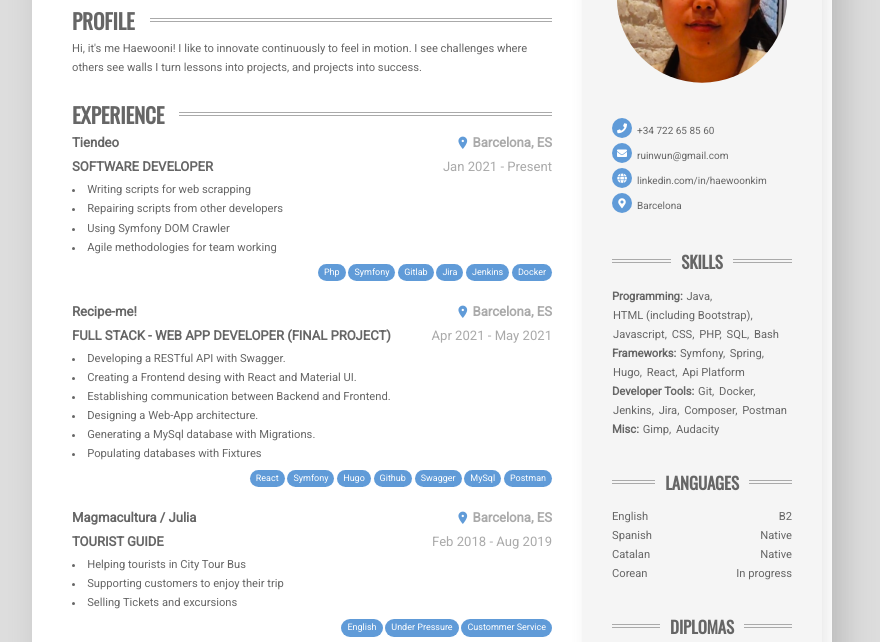
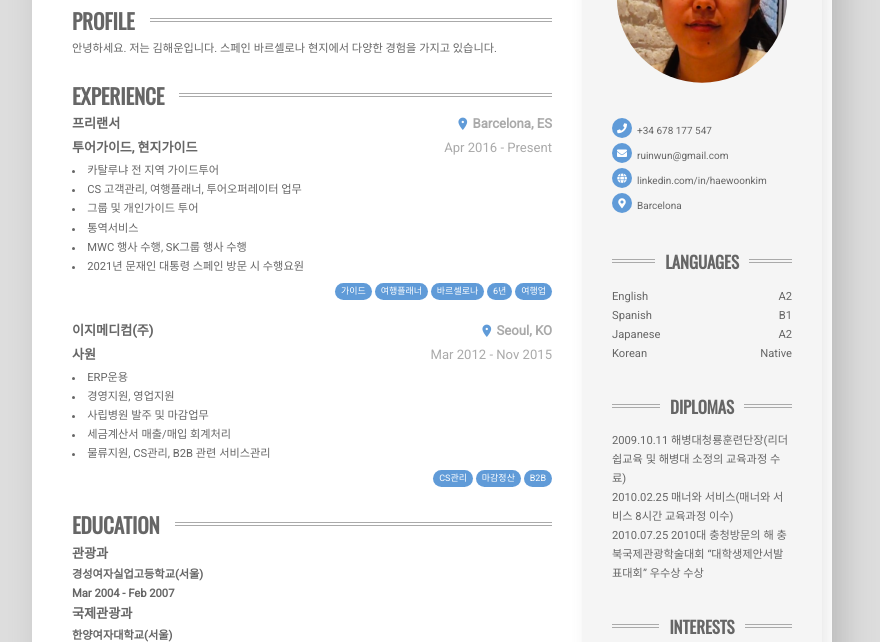
Before and after one commit to HaeWoonKIM/CV_2021, a plain HTML site: page docs/index.html in a window 1280 px wide. Shown: the part 172-814 px from the top of the page, without its empty margins (208-1088 px from the left). Drawn offline with nearby package versions, Linux system fonts and the light colour scheme.

Commit message:
이력서작성완료

```diff
--- a/docs/index.html
+++ b/docs/index.html
@@ -25,7 +25,7 @@
         <h2 class="section__title">Profile</h2>
     </div>
     <div class="section__content">
-        <p>Hi, it's me Haewooni! I like to innovate continuously to feel in motion. I see challenges where others see walls I turn lessons into projects, and projects into success.</p>
+        <p>안녕하세요. 저는 김해운입니다. 스페인 바르셀로나 현지에서 다양한 경험을 가지고 있습니다.</p>
     </div>
 </div>
 
@@ -41,7 +41,7 @@
             <div class="experience__item">
                 <div class="experience__header">
                     <h3 class="experience__company">
-                        Tiendeo
+                        프리랜서
                     </h3>
                     <h3 class="experience__place">Barcelona, ES</h3>
                 </div>
@@ -49,35 +49,37 @@
                 <div class="experience__job">
                     <div class="experience__subheader">
                         <h3 class="experience__position">
-                            Software Developer
+                            투어가이드, 현지가이드
                         </h3>
-                        <h3 class="experience__date">Jan 2021 - Present</h3>
+                        <h3 class="experience__date">Apr 2016 - Present</h3>
                     </div>
                     <ul>
 
-                        <li class="experience__bullet">Writing scripts for web scrapping</li>
+                        <li class="experience__bullet">카탈루냐 전 지역 가이드투어</li>
 
-                        <li class="experience__bullet">Repairing scripts from other developers</li>
+                        <li class="experience__bullet">CS 고객관리, 여행플래너, 투어오퍼레이터 업무</li>
 
-                        <li class="experience__bullet">Using Symfony DOM Crawler</li>
+                        <li class="experience__bullet">그룹 및 개인가이드 투어</li>
 
-                        <li class="experience__bullet">Agile methodologies for team working</li>
+                        <li class="experience__bullet">통역서비스</li>
+
+                        <li class="experience__bullet">MWC 행사 수행, SK그룹 행사 수행</li>
+
+                        <li class="experience__bullet">2021년 문재인 대통령 스페인 방문 시 수행요원</li>
 
                     </ul>
                     <div class="experience__badges">
                         <ul>
 
-                            <li class="experience__badge">Php</li>
+                            <li class="experience__badge">가이드</li>
 
-                            <li class="experience__badge">Symfony</li>
+                            <li class="experience__badge">여행플래너</li>
 
-                            <li class="experience__badge">Gitlab</li>
+                            <li class="experience__badge">바르셀로나</li>
 
-                            <li class="experience__badge">Jira</li>
+                            <li class="experience__badge">6년</li>
 
-                            <li class="experience__badge">Jenkins</li>
-
-                            <li class="experience__badge">Docker</li>
+                            <li class="experience__badge">여행업</li>
 
                         </ul>
                     </div>
@@ -88,88 +90,39 @@
             <div class="experience__item">
                 <div class="experience__header">
                     <h3 class="experience__company">
-                        Recipe-me!
+                        이지메디컴(주)
                     </h3>
-                    <h3 class="experience__place">Barcelona, ES</h3>
+                    <h3 class="experience__place">Seoul, KO</h3>
                 </div>
 
                 <div class="experience__job">
                     <div class="experience__subheader">
                         <h3 class="experience__position">
-                            Full Stack - WEB APP DEVELOPER (Final Project)
+                            사원
                         </h3>
-                        <h3 class="experience__date">Apr 2021 - May 2021</h3>
+                        <h3 class="experience__date">Mar 2012 - Nov 2015</h3>
                     </div>
                     <ul>
 
-                        <li class="experience__bullet">Developing a RESTful API with Swagger.</li>
+                        <li class="experience__bullet">ERP운용</li>
 
-                        <li class="experience__bullet">Creating a Frontend desing with React and Material UI.</li>
+                        <li class="experience__bullet">경영지원, 영업지원</li>
 
-                        <li class="experience__bullet">Establishing communication between Backend and Frontend.</li>
+                        <li class="experience__bullet">사립병원 발주 및 마감업무</li>
 
-                        <li class="experience__bullet">Designing a Web-App architecture.</li>
+                        <li class="experience__bullet">세금계산서 매출/매입 회계처리</li>
 
-                        <li class="experience__bullet">Generating a MySql database with Migrations.</li>
-
-                        <li class="experience__bullet">Populating databases with Fixtures</li>
+                        <li class="experience__bullet">물류지원, CS관리, B2B 관련 서비스관리</li>
 
                     </ul>
                     <div class="experience__badges">
                         <ul>
 
-                            <li class="experience__badge">React</li>
+                            <li class="experience__badge">CS관리</li>
 
-                            <li class="experience__badge">Symfony</li>
+                            <li class="experience__badge">마감정산</li>
 
-                            <li class="experience__badge">Hugo</li>
-
-                            <li class="experience__badge">Github</li>
-
-                            <li class="experience__badge">Swagger</li>
-
-                            <li class="experience__badge">MySql</li>
-
-                            <li class="experience__badge">Postman</li>
-
-                        </ul>
-                    </div>
-                </div>
-
-            </div>
-
-            <div class="experience__item">
-                <div class="experience__header">
-                    <h3 class="experience__company">
-                        Magmacultura / Julia
-                    </h3>
-                    <h3 class="experience__place">Barcelona, ES</h3>
-                </div>
-
-                <div class="experience__job">
-                    <div class="experience__subheader">
-                        <h3 class="experience__position">
-                            TOURIST GUIDE
-                        </h3>
-                        <h3 class="experience__date">Feb 2018 - Aug 2019</h3>
-                    </div>
-                    <ul>
-
-                        <li class="experience__bullet">Helping tourists in City Tour Bus</li>
-
-                        <li class="experience__bullet">Supporting customers to enjoy their trip</li>
-
-                        <li class="experience__bullet">Selling Tickets and excursions</li>
-
-                    </ul>
-                    <div class="experience__badges">
-                        <ul>
-
-                            <li class="experience__badge">English</li>
-
-                            <li class="experience__badge">Under Pressure</li>
-
-                            <li class="experience__badge">Custommer Service</li>
+                            <li class="experience__badge">B2B</li>
 
                         </ul>
                     </div>
@@ -192,17 +145,17 @@
     <div class="section__content">
 
             <div class="education__item">
-                <h3 class="education__title">Vocational Qualification on Web App Development</h3>
-                <h4 class="education__place">Institute Jaume Balmes (Barcelona)</h4>
-                <h4 class="education__date">Sep 2019 - May 2021</h4>
-                <div class="education__description">Specialised in React and Symfony5</div>
+                <h3 class="education__title">관광과</h3>
+                <h4 class="education__place">경성여자실업고등학교(서울)</h4>
+                <h4 class="education__date">Mar 2004 - Feb 2007</h4>
+                <div class="education__description"></div>
             </div>
 
             <div class="education__item">
-                <h3 class="education__title">Degree in Dramatic Arts</h3>
-                <h4 class="education__place">ESADIB (Dramatic Arts School from Balearic Islands)</h4>
-                <h4 class="education__date">Sep 2013 - Jun 2017</h4>
-                <div class="education__description">Specialised in textual acting</div>
+                <h3 class="education__title">국제관광과</h3>
+                <h4 class="education__place">한양여자대학교(서울)</h4>
+                <h4 class="education__date">Mar 2009 - Feb 2011</h4>
+                <div class="education__description">학점 3.32 / 4.5</div>
             </div>
 
     </div>
@@ -225,7 +178,7 @@
     <ul>
 
         <li class="contact__item">
-            <i class="fas fa-phone"></i><span>+34 722 65 85 60</span>
+            <i class="fas fa-phone"></i><span>+34 678 177 547</span>
         </li>
 
         <li class="contact__item">
@@ -245,79 +198,6 @@
 
 
 
-<div class="sideSection">
-    <div class="sideSection__heading">
-        <h2 class="sideSection__title">Skills</h2>
-    </div>
-    <div class="sideSection__content">
-        <ul class="skills">
-            <li>
-
-                <ul class="skills__group">
-                    <span>Programming</span>
-
-                    <li>Java</li>
-
-                    <li>HTML (including Bootstrap)</li>
-
-                    <li>Javascript</li>
-
-                    <li>CSS</li>
-
-                    <li>PHP</li>
-
-                    <li>SQL</li>
-
-                    <li>Bash</li>
-
-                </ul>
-
-                <ul class="skills__group">
-                    <span>Frameworks</span>
-
-                    <li>Symfony</li>
-
-                    <li>Spring</li>
-
-                    <li>Hugo</li>
-
-                    <li>React</li>
-
-                    <li>Api Platform</li>
-
-                </ul>
-
-                <ul class="skills__group">
-                    <span>Developer Tools</span>
-
-                    <li>Git</li>
-
-                    <li>Docker</li>
-
-                    <li>Jenkins</li>
-
-                    <li>Jira</li>
-
-                    <li>Composer</li>
-
-                    <li>Postman</li>
-
-                </ul>
-
-                <ul class="skills__group">
-                    <span>Misc</span>
-
-                    <li>Gimp</li>
-
-                    <li>Audacity</li>
-
-                </ul>
-
-            </li>
-        </ul>
-    </div>
-</div>
-
 
 
 <div class="sideSection">
@@ -329,22 +209,22 @@
 
             <li class="language__item">
                 <div class="language__name">English</div>
-                <div class="language__level">B2</div>
+                <div class="language__level">A2</div>
             </li>
 
             <li class="language__item">
                 <div class="language__name">Spanish</div>
-                <div class="language__level">Native</div>
+                <div class="language__level">B1</div>
             </li>
 
             <li class="language__item">
-                <div class="language__name">Catalan</div>
-                <div class="language__level">Native</div>
+                <div class="language__name">Japanese</div>
+                <div class="language__level">A2</div>
             </li>
 
             <li class="language__item">
-                <div class="language__name">Corean</div>
-                <div class="language__level">In progress</div>
+                <div class="language__name">Korean</div>
+                <div class="language__level">Native</div>
             </li>
 
         </ul>
@@ -360,9 +240,11 @@
     <div class="sideSection__content">
         <ul>
 
-            <li>Symfony 5 Advanced Course (2021)</li>
+            <li>2009.10.11 해병대청룡훈련단장(리더쉽교육 및 해병대 소정의 교육과정 수료)</li>
 
-            <li>HTML5 & CSS3 (2021)</li>
+            <li>2010.02.25 매너와 서비스(매너와 서비스 8시간 교육과정 이수)</li>
+
+            <li>2010.07.25 2010대 충청방문의 해 충북국제관광학술대회 “대학생제안서발표대회” 우수상 수상</li>
 
         </ul>
     </div>
@@ -379,11 +261,11 @@
 
             <li class="interests__item">Nintendo</li>
 
-            <li class="interests__item">Mockups</li>
-
-            <li class="interests__item">Guitar</li>
+            <li class="interests__item">Crochet</li>
 
             <li class="interests__item">Animals</li>
+
+            <li class="interests__item">Travel</li>
 
             <li class="interests__item">Mallorca</li>
 
```
Also changed, not shown: 2 other files.
